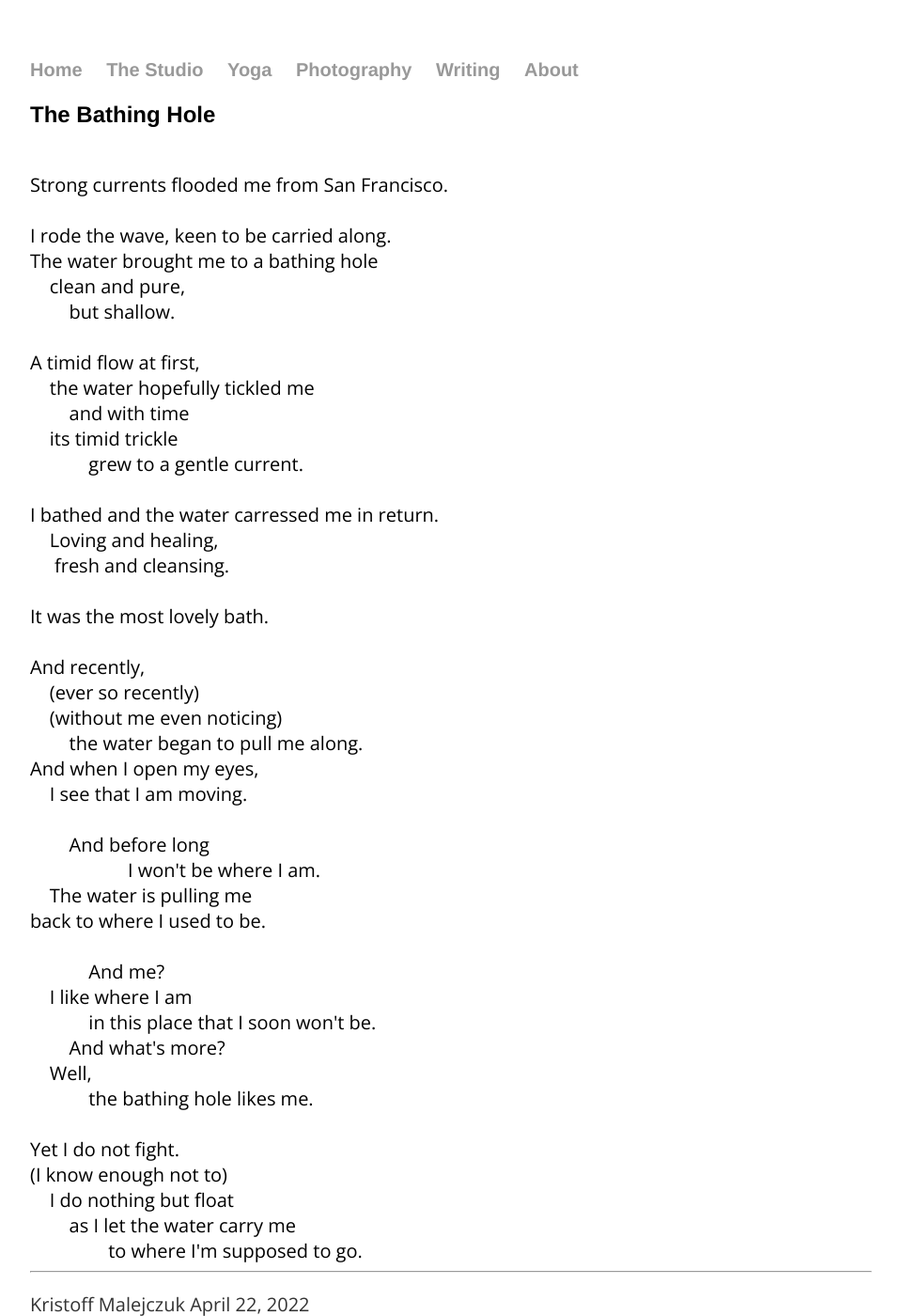
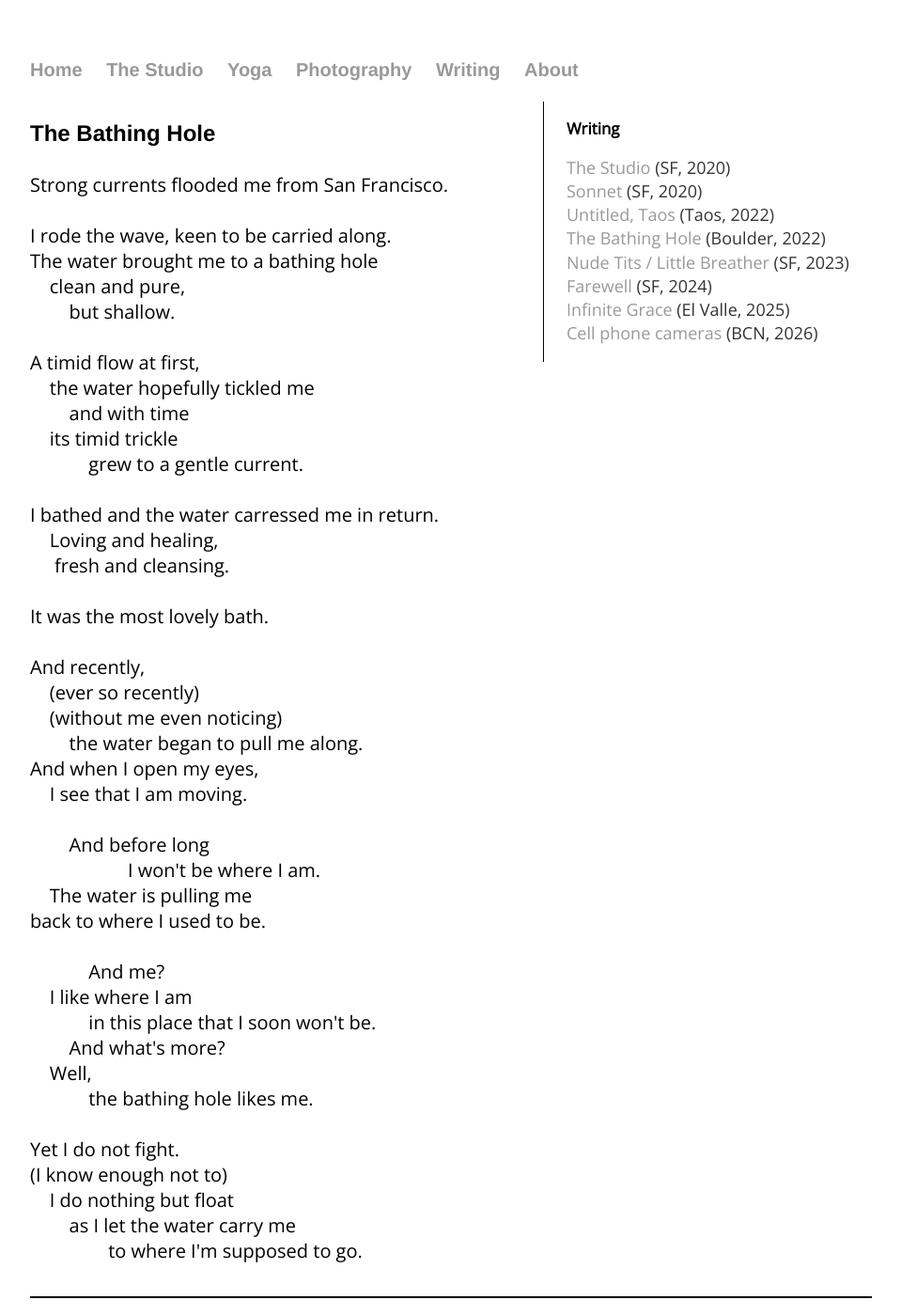
Before and after one commit to malejczuk/malejczuk.github.io, a Jekyll site: the page built from writing/bathinghole.md, in a window 1280 px wide and 1400 px high. Shown: the whole window at 94% size, without its empty margins (160-1119 px from the left). Built offline with Jekyll 4.4.1, drawn with Linux system fonts in a browser that asks for light colours; comment, search, counter and statistics services are not loaded; some of the changed text lies outside the part shown.

Commit message:
added writing layout and many writing pieces

```diff
--- /dev/null
+++ b/_includes/writing-menu-sidebar.md
@@ -0,0 +1,2 @@
+### Writing
+{% include writing-menu.md %}
--- /dev/null
+++ b/_includes/writing-menu.md
@@ -0,0 +1,8 @@
+[The Studio]({{ '/writing/studio' | relative_url }}) (SF, 2020) <br>
+[Sonnet]({{ '/writing/sonnet' | relative_url }}) (SF, 2020) <br>
+[Untitled, Taos]({{ '/writing/taos2022' | relative_url }}) (Taos, 2022) <br>
+[The Bathing  Hole]({{ '/writing/bathinghole' | relative_url }}) (Boulder, 2022) <br>
+[Nude Tits / Little Breather]({{ 'writing/littlebreather' | relative_url }}) (SF, 2023) <br>
+[Farewell]({{ '/writing/farewell' | relative_url }}) (SF, 2024) <br>
+[Infinite Grace]({{ '/writing/infinitegrace' | relative_url }}) (El Valle, 2025) <br>
+[Cell phone cameras]({{ '/writing/cellphonecameras' | relative_url }}) (BCN, 2026) <br>
--- /dev/null
+++ b/_layouts/writing.html
@@ -0,0 +1,27 @@
+---
+layout: default
+---
+<div class="writing-layout" markdown="1">
+<article class="writing-content" markdown="1">
+  <h2 style="margin-bottom: 0;">{{ page.title }}</h2>
+  {{ content }}
+</article>
+
+<aside class="writing-sidebar">
+  {% capture sidebar_content %}{% include writing-menu-sidebar.md %}{% endcapture %}
+  {{ sidebar_content | markdownify }}
+</aside>
+</div>
+
+{% capture signature %}
+
+<div markdown="1">
+---
+Kristoff Malejczuk <br>
+{{ page.date }}
+{% endcapture %}
+
+<div class="sig-wrapper">
+  {{ signature | markdownify }}
+</div>
+<div>
--- a/css/main.css
+++ b/css/main.css
@@ -29,14 +29,43 @@ a:hover {   /* hyperlink behaviour when cursor is hovering over link */
   text-decoration: underline;
   color: #666;    /* text darkens when hovering */
 }
+aside {
+  border: none;
+  background: none;
+  padding: 0;
+  margin: 0;
+}
 /* ===============
 POEM
    =============== */
+.indent-2 { padding-left: 2rem; }
+.indent-3 { padding-left: 3rem; }
+.indent-4 { padding-left: 4rem; }
+
 .poem-text {
   white-space: pre-wrap; /* Preserves spaces and tabs, but wraps text if the screen is narrow */
   font-family: inherit;
   font-size: 1.25rem;
-  color: inherit;
+}
+hr {
+  border: 0;
+  border-top: 2px solid currentColor;
+}
+/* ===============
+WRITING
+   =============== */
+.writing-layout {
+  display: grid;
+  grid-template-columns: 1fr 350px; /* Content takes the rest, sidebar is 250px */
+  gap: 4rem; /* Space between the poem and the menu */
+  align-items: start;
+}
+.writing-sidebar {
+  position: sticky; /* This keeps the menu visible as the reader scrolls */
+  top: 2rem;
+  font-size: 0.9em;
+  border-left: 1px solid currentColor; /* A subtle line like your hr */
+  padding-left: 1.5rem;
 }
 /* ===============
 IMAGE GALLERY CLASS
--- a/writing/bathinghole.md
+++ b/writing/bathinghole.md
@@ -1,9 +1,8 @@
 ---
-layout: default
+layout: writing
 title: The Bathing Hole
+date: April 22, 2022
 ---
-
-## The Bathing Hole
 
 <div class="poem-text">
 Strong currents flooded me from San Francisco.
@@ -49,7 +48,5 @@ Yet I do not fight.
     I do nothing but float
         as I let the water carry me
                 to where I'm supposed to go.
+
 </div>
----
-Kristoff Malejczuk
-April 22, 2022
```
Also changed, not shown: photography/index.md (+1 -23 lines), writing/cellphonecameras.md (added, +27 -0 lines), writing/farewell.md (added, +57 -0 lines), writing/index.md (+1 -7 lines), writing/infinitegrace.md (added, +72 -0 lines), writing/littlebreather.md (added, +56 -0 lines), writing/sonnet.md (+2 -7 lines), writing/studio.md (+2 -7 lines), writing/taos2022.md (added, +7 -0 lines), 1 other file.
